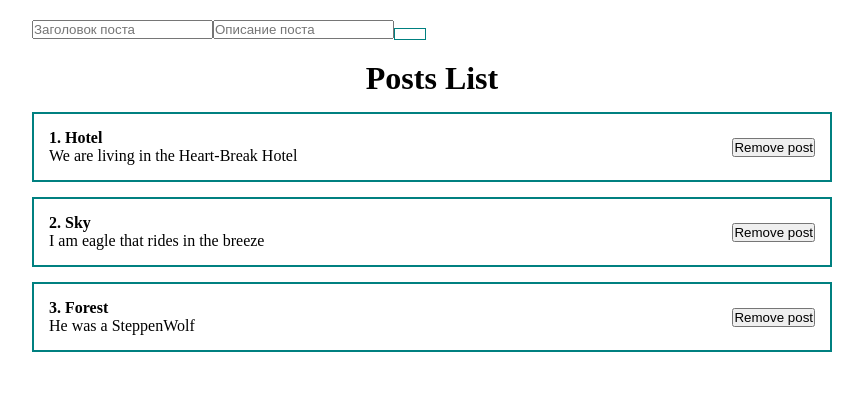
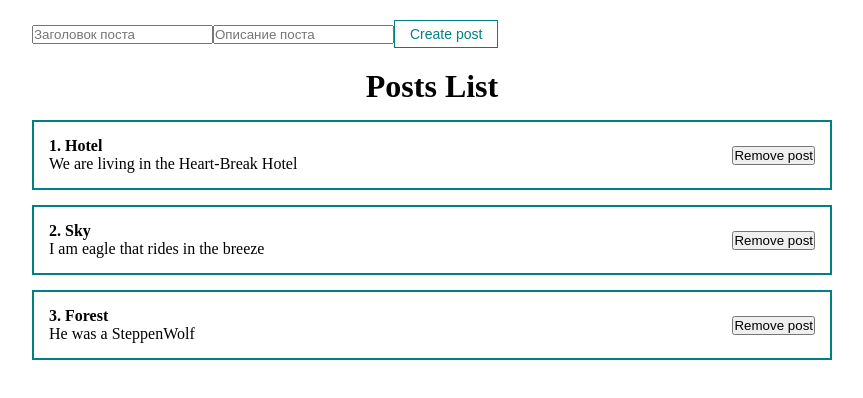
Before and after one commit to Ivan583/posts-project, a React (Create React App) app: page / in a window 1280 px wide. Shown: the top 398 px of the page, without its empty margins (208-1071 px from the left). Built offline with nearby package versions, Linux system fonts and the light colour scheme.

Commit message:
Передача данных в кнопку

```diff
--- a/src/components/UI/button/MyButton.jsx
+++ b/src/components/UI/button/MyButton.jsx
@@ -1,11 +1,11 @@
 import React from "react";
 import classes from "./MyButton.module.css";
 
-const MyButton = () => {
+const MyButton = ({children, ...prors}) => {
 
     return (
-        <button className={classes.myBtn} >
-
+        <button { ...prors } className={classes.myBtn} >
+            {children}
         </button>
     );
 };
```
